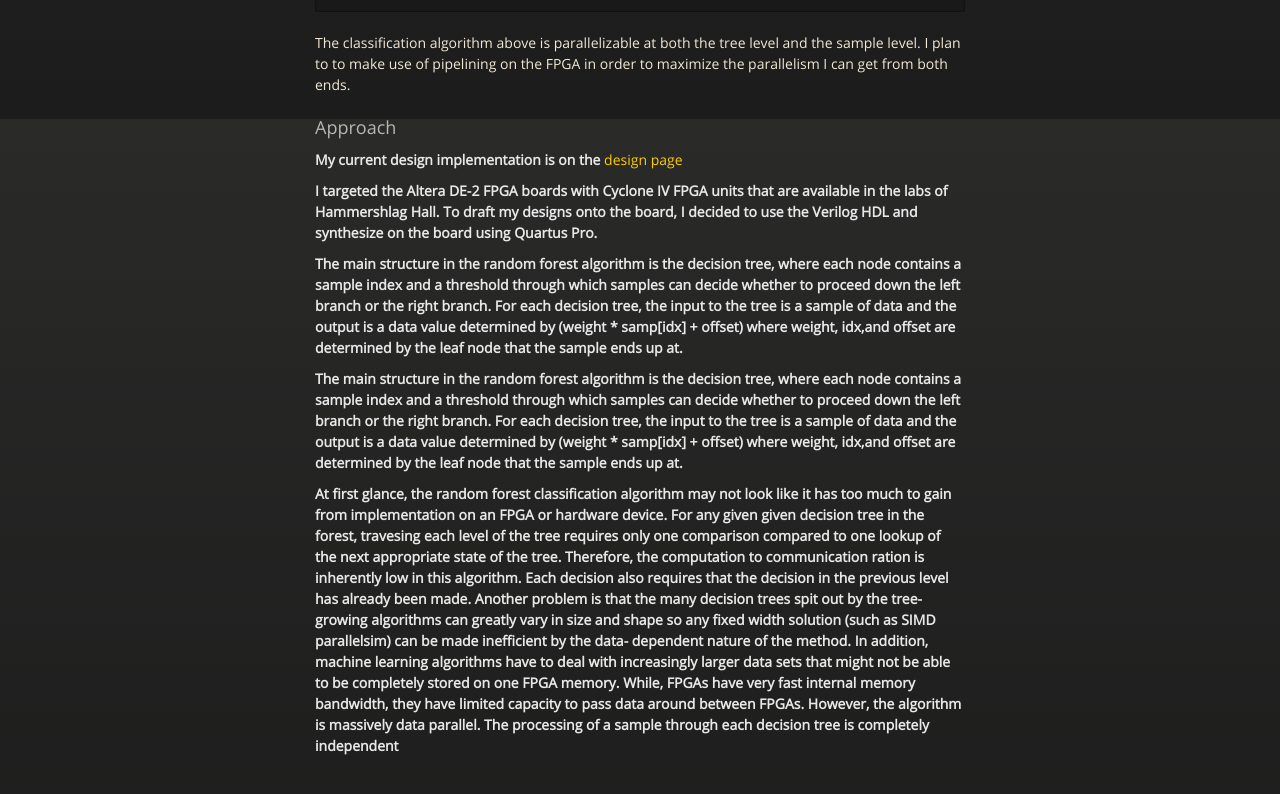
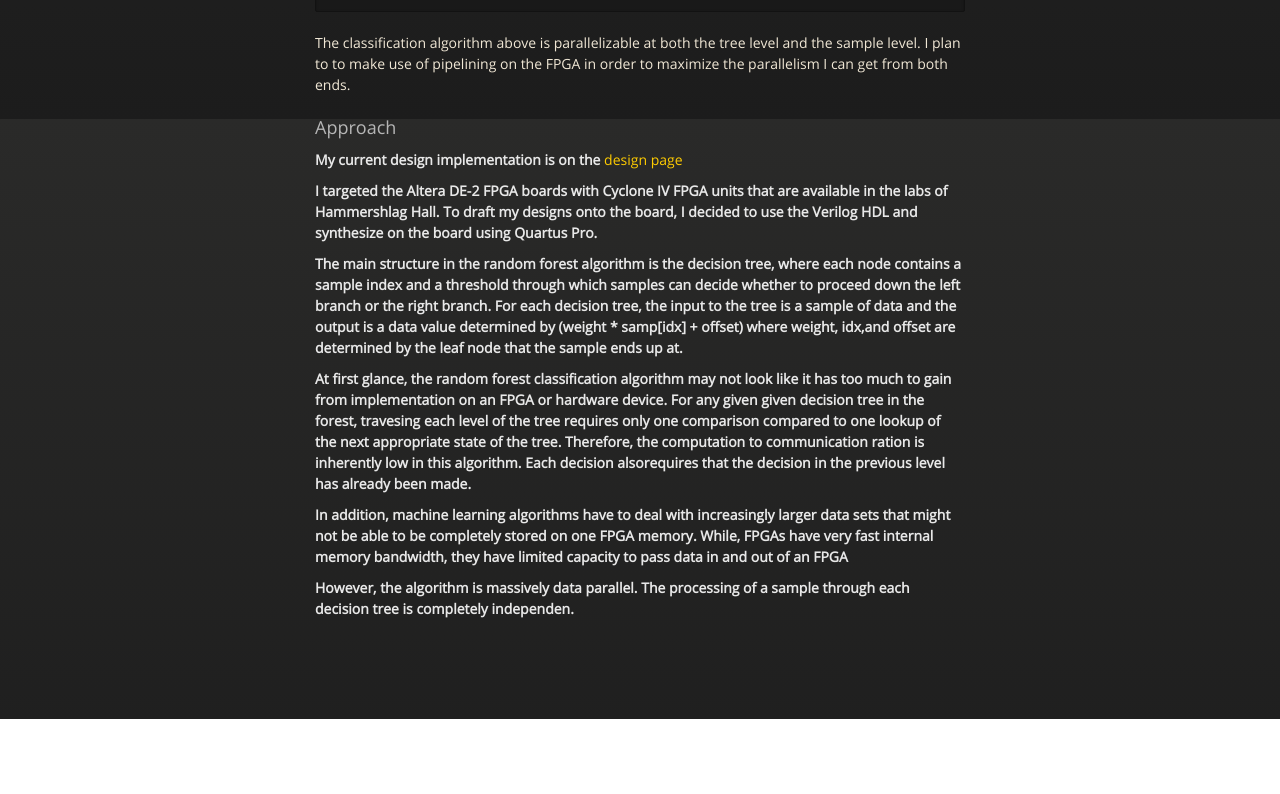
Before and after one commit to vrkrishn/15418-Vivek_Krishnan, a plain HTML site: page index.html in a window 1280 px wide. Shown: the part 1481-2275 px from the top of the page. After the commit the page ends 2200 px from the top, so only its background shows below. Drawn offline with nearby package versions, Linux system fonts and the light colour scheme.

Commit message:
Update index.html

```diff
--- a/index.html
+++ b/index.html
@@ -103,27 +103,18 @@ for (sample in sample_data) {
                 data and the output is a data value determined by (weight * samp[idx] + offset) where weight, idx,and offset are determined by the leaf node
                 that the sample ends up at.
         </b></h4>
-        <h4><b> The main structure in the random forest algorithm is the decision tree, where each node contains a sample index and a threshold through which
-                samples can decide whether to proceed down the left branch or the right branch. For each decision tree, the input to the tree is a sample of
-                data and the output is a data value determined by (weight * samp[idx] + offset) where weight, idx,and offset are determined by the leaf node
-                that the sample ends up at.
-        </b></h4>
         <h4><b>  At first glance, the random forest classification algorithm may not look like it has too much to
             gain from implementation on an FPGA or hardware device. For any given given decision tree in the forest,
             travesing each level of the tree requires only one comparison compared to one lookup of the next appropriate
             state of the tree. Therefore, the computation to communication ration is inherently low in this algorithm.
-            Each decision also  requires that the decision in the previous level has already been made.
+            Each decision alsorequires that the decision in the previous level has already been made. </b></h4>
 
-            Another problem is that the many decision trees spit out by the tree-growing algorithms can greatly vary in
-            size and shape so any fixed width solution (such as SIMD parallelsim) can be made inefficient by the data-
-            dependent nature of the method.
+            <h4><b>  In addition, machine learning algorithms have to deal with increasingly larger data sets that might not be
+            able to be completely stored on one FPGA memory. While, FPGAs have very fast internal memory bandwidth, they
+            have limited capacity to pass data in and out of an FPGA</b></h4>
 
-            In addition, machine learning algorithms have to deal with increasingly larger data sets that might not be
-            able to be completely stored on one FPGA memory. While, FPGAs have very fast internal memory bandwidth, they
-            have limited capacity to pass data around between FPGAs.
-
-            However, the algorithm is massively data parallel. The processing of a sample through each decision tree is
-            completely independent
+            <h4><b>However, the algorithm is massively data parallel. The processing of a sample through each decision tree is
+            completely independen. </b></h4>
         </b></h4>
 
 
```
